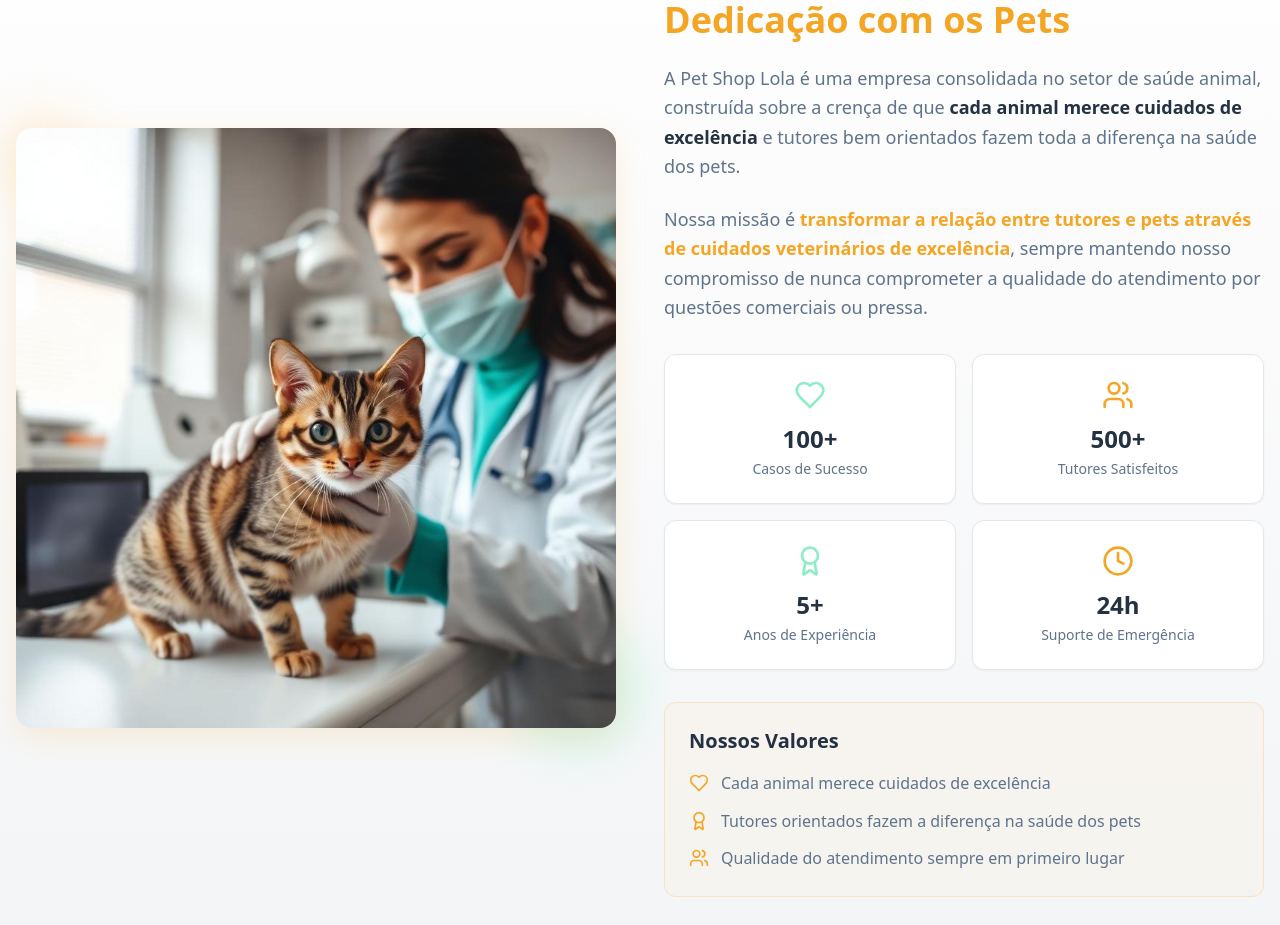
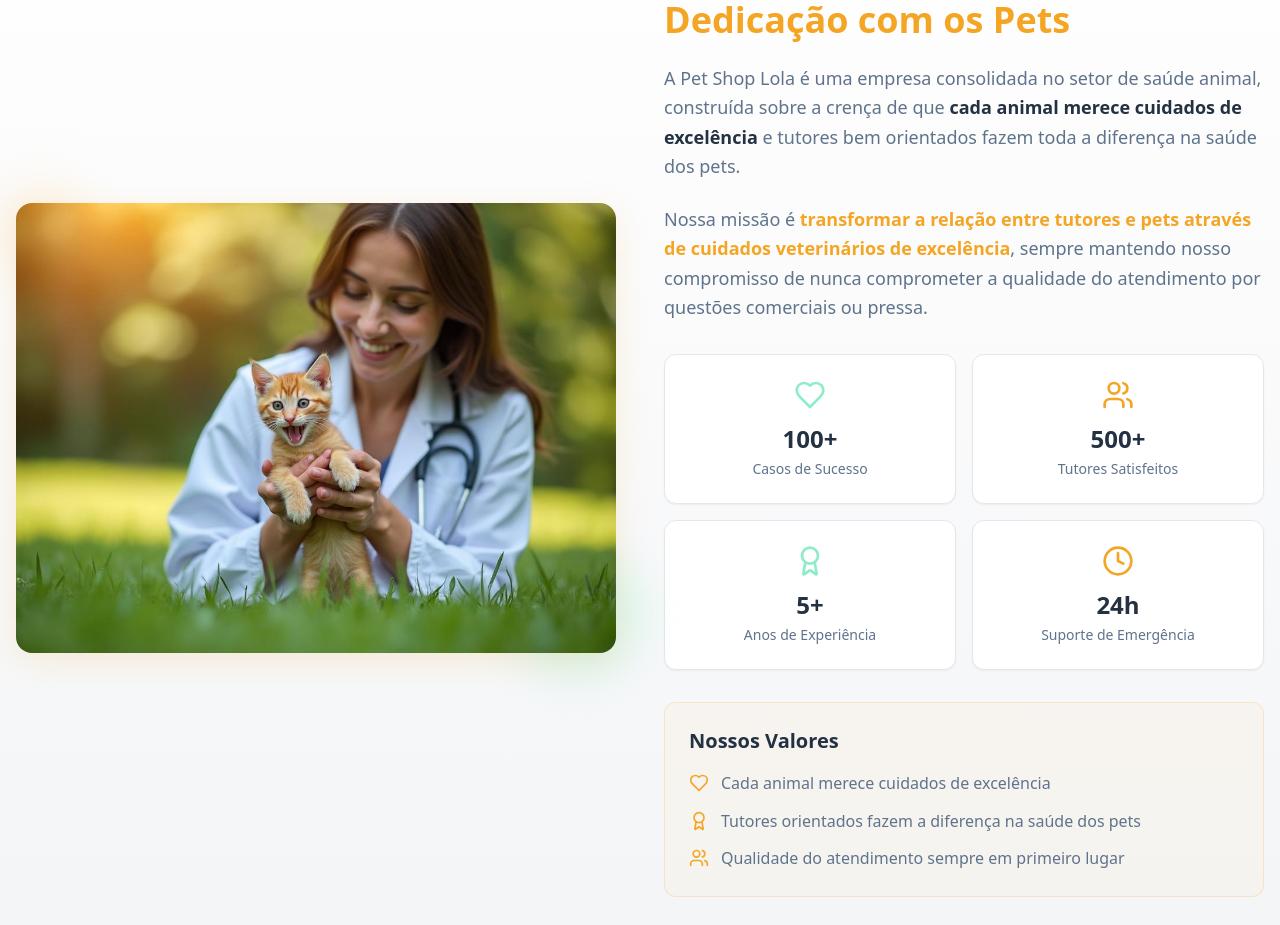
Before and after one commit to Agensy/pet-care-catalyst, a React (Vite) app: page / in a window 1280 px wide. Shown: the part 920-1845 px from the top of the page. Built offline with nearby package versions, Linux system fonts and the light colour scheme.

Commit message:
Update About section image
Generate new image for the About section with a woman and a happy cat in the grass.

```diff
--- a/src/components/About.tsx
+++ b/src/components/About.tsx
@@ -1,6 +1,6 @@
 import { Card } from "@/components/ui/card";
 import { Heart, Award, Users, Clock } from "lucide-react";
-import aboutImage from "@/assets/about-veterinary.jpg";
+import aboutImage from "@/assets/woman-kitten-grass.jpg";
 const About = () => {
   return <section id="sobre" className="py-20 bg-gradient-trust">
       <div className="container mx-auto px-4">
@@ -8,7 +8,7 @@ const About = () => {
           {/* Image Section */}
           <div className="relative">
             <div className="relative z-10">
-              <img src={aboutImage} alt="Veterinário examinando gato com cuidado" className="w-full rounded-2xl shadow-strong" />
+              <img src={aboutImage} alt="Mulher cuidando carinhosamente de gatinho na grama" className="w-full rounded-2xl shadow-strong" />
             </div>
             {/* Decorative Elements */}
             <div className="absolute -top-6 -left-6 w-24 h-24 bg-primary-glow/30 rounded-full blur-xl" />
```
Also changed, not shown: src/assets/woman-kitten-grass.jpg (added).
